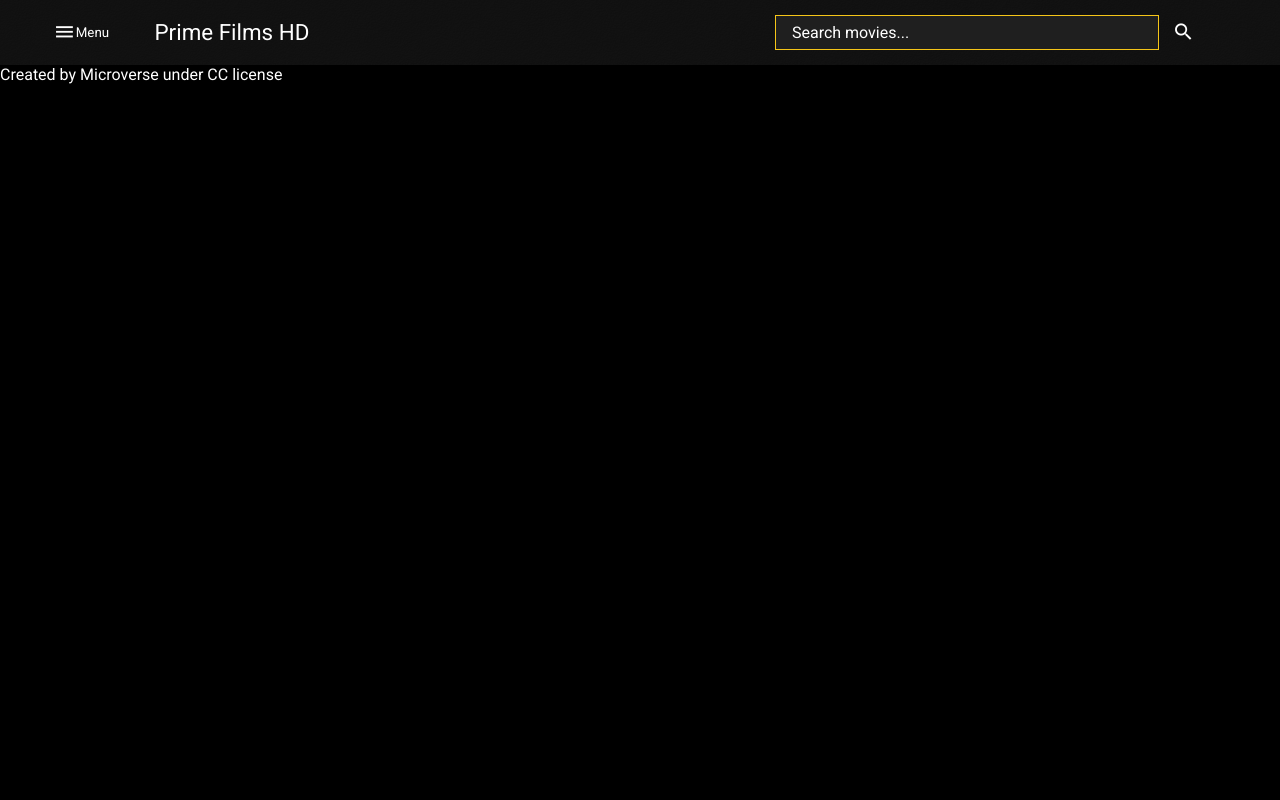
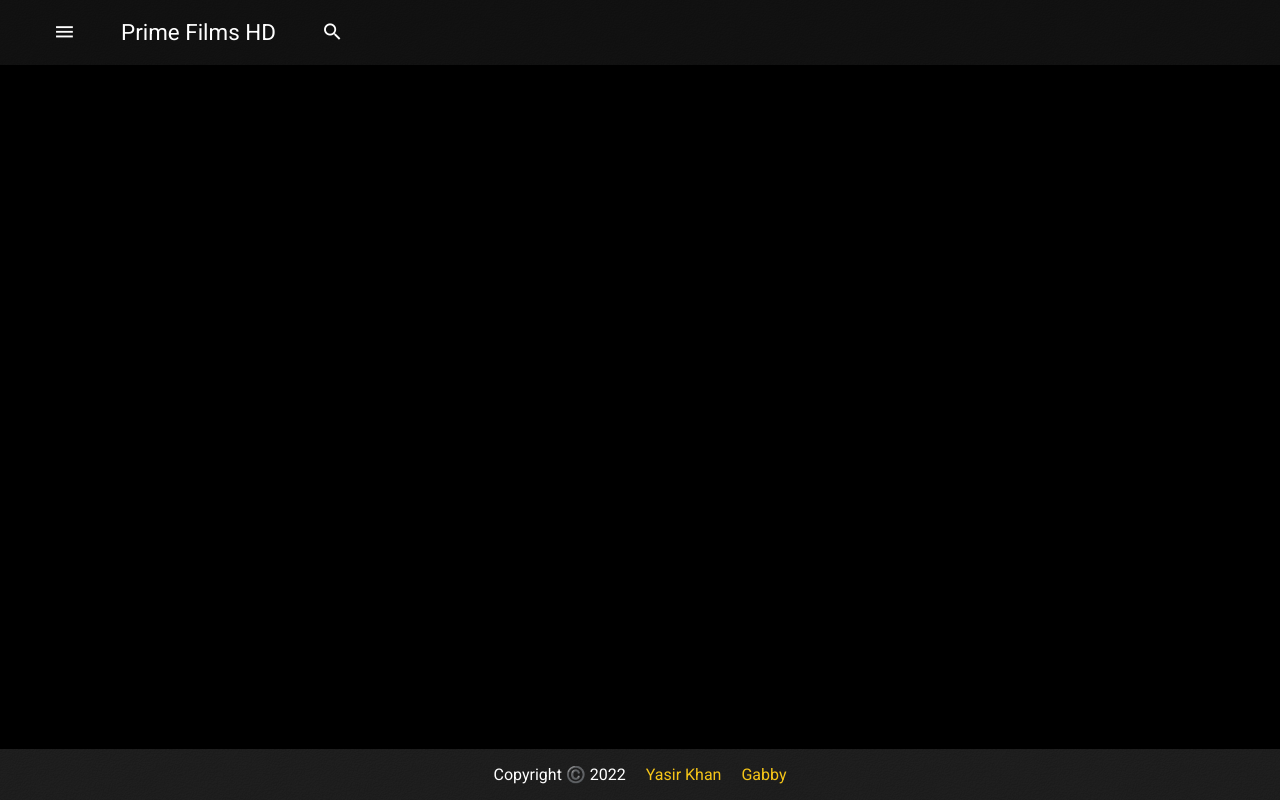
Before and after one commit to myaserkhan/JavaScript-API-based-webapp, a website built with webpack: page src/index.html in a window 1280 px wide. Built offline with nearby package versions, Linux system fonts and the light colour scheme.

Commit message:
Update footer section

```diff
--- a/src/index.html
+++ b/src/index.html
@@ -22,6 +22,10 @@
         </button>
       </div>
     </header>
-    <footer>Created by Microverse under CC license</footer>
+    <footer>
+      Copyright ©️ 2022
+      <a href="https://github.com/">Yasir Khan</a>
+      <a href="https://github.com/">Gabby</a>
+    </footer>
   </body>
 </html>
--- a/src/index.js
+++ b/src/index.js
@@ -5,8 +5,6 @@ import './style.scss';
 const searchIcon = document.querySelector('#search-btn');
 const searchBarContainer = document.querySelector('.search-bar');
 const searchCloseBtn = document.querySelector('#search-close-btn');
-const menuIcon = document.querySelector('#menu-icon');
-const header = document.querySelector('header');
 
 searchIcon.onclick = () => {
   searchBarContainer.classList.remove('hide');
@@ -16,24 +14,3 @@ searchIcon.onclick = () => {
     searchBarContainer.classList.add('hide');
   };
 };
-
-// Search Bar For Desktop
-if (window.innerWidth > 768) {
-  searchBarContainer.classList.remove('hide');
-  const menuText = document.createElement('span');
-  menuText.textContent += 'Menu';
-  menuIcon.append(menuText);
-  searchCloseBtn.classList.add('hide');
-  searchIcon.classList.add('hide');
-
-  // Add Search Icon
-  const searchIconDesktopBtn = document.createElement('button');
-  searchIconDesktopBtn.setAttribute('type', 'button');
-  searchIconDesktopBtn.classList.add('searchIconDesktopBtn');
-  const searchIconDesktopSpan = document.createElement('span');
-  searchIconDesktopSpan.classList.add('material-icons-round', 'icons');
-  searchIconDesktopSpan.textContent = 'search';
-
-  searchIconDesktopBtn.append(searchIconDesktopSpan);
-  header.append(searchIconDesktopBtn);
-}
--- a/src/style.scss
+++ b/src/style.scss
@@ -94,6 +94,22 @@ header {
   }
 }
 
+footer {
+  display: block;
+  width: 100%;
+  text-align: center;
+  padding: 1rem;
+  position: fixed;
+  bottom: 0;
+  background-color: $color-grey-light1;
+  background-image: url('./assets/bg_texture.png');
+
+  a {
+    margin-left: 1rem;
+    color: $color-yellow;
+  }
+}
+
 // Desktop Version
 @media screen and (min-width: 768px) {
   header {
```
